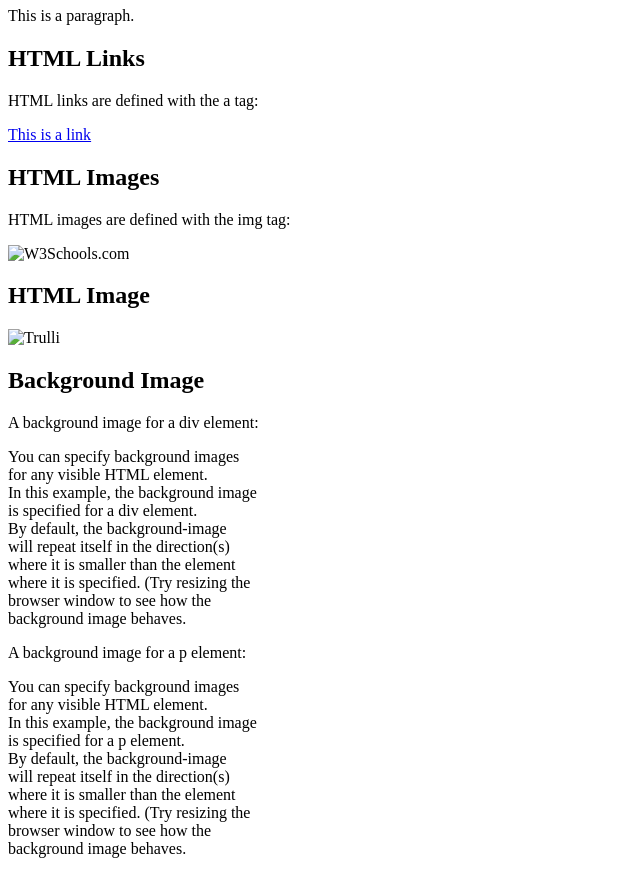
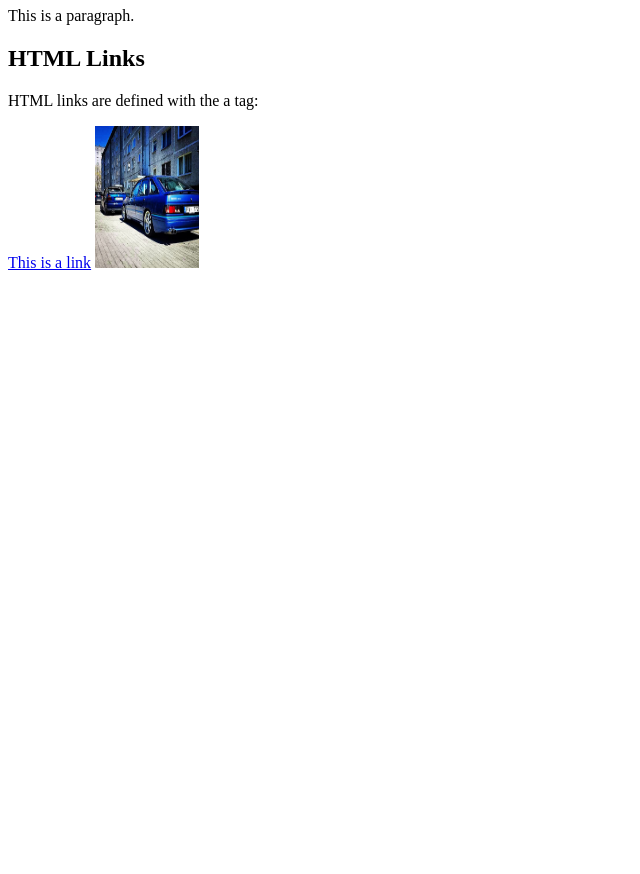
Before and after one commit to Anzors/Homework, a plain HTML site: page Calculator.html in a window 1280 px wide. Shown: the part 99-973 px from the top of the page, without its empty margins (0-640 px from the left). After the commit the page ends 800 px from the top, so only its background shows below. Drawn offline with Linux system fonts and the light colour scheme.

Commit message:
added picture

```diff
--- a/Calculator.css
+++ b/Calculator.css
@@ -0,0 +1,8 @@
+.nav
+{
+
+
+
+    width:100%;
+    height:200px;
+}
--- a/Calculator.html
+++ b/Calculator.html
@@ -7,15 +7,13 @@
     <title>Document</title>
     <link rel="stylesheet" href="Calculator.css">
     <style>
-        div {
-          background-image: url('img_girl.jpg');
-        }
+
         </style>
 </head>
 <body>
-  {
+
     background-color: lightblue;
-  }
+
     <h1>  My calculator </h1>
     <p>This is a paragraph.</p>
 
@@ -24,45 +22,8 @@
 
     <a href="https://www.w3schools.com">This is a link</a>
 
-    <h2>HTML Images</h2>
-<p>HTML images are defined with the img tag:</p>
+    <img src="ford.jpg"  width="104" height="142">
 
-
-<img src="w3schools.jpg" alt="W3Schools.com" width="104" height="142">
-<h2>HTML Image</h2>
-<img src="pic_trulli.jpg" alt="Trulli" width="500" height="333">
-
-<h2>Background Image</h2>
-
-<p>A background image for a div element:</p>
-
-<div style="background-image: url('img_girl.jpg');">
-You can specify background images<br>
-for any visible HTML element.<br>
-In this example, the background image<br>
-is specified for a div element.<br>
-By default, the background-image<br>
-will repeat itself in the direction(s)<br>
-where it is smaller than the element<br>
-where it is specified. (Try resizing the<br>
-browser window to see how the<br>
-background image behaves.
-</div>
-
-<p>A background image for a p element:</p>
-
-<p style="background-image: url('img_girl.jpg');">
-You can specify background images<br>
-for any visible HTML element.<br>
-In this example, the background image<br>
-is specified for a p element.<br>
-By default, the background-image<br>
-will repeat itself in the direction(s)<br>
-where it is smaller than the element<br>
-where it is specified. (Try resizing the<br>
-browser window to see how the<br>
-background image behaves.
-</p>
 
 </body>
 </html>
```
Also changed, not shown: ford.jpg (added).
